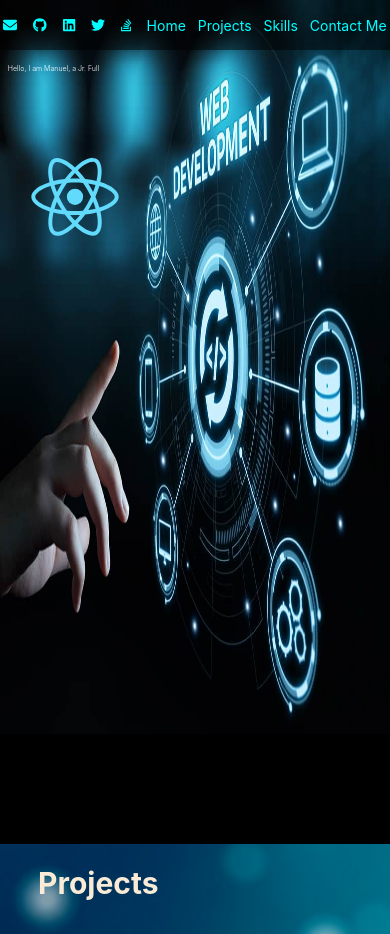
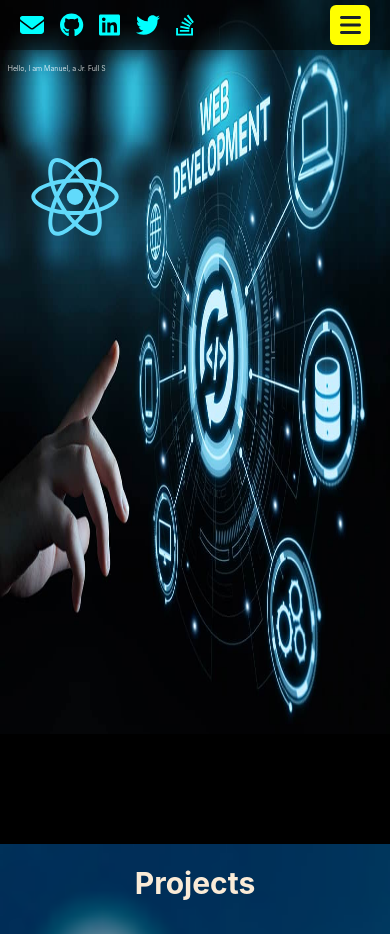
Before and after one commit to Manuel-hub-ca/Portfolio, a React (Create React App) app: page / in a window 390 px wide. Shown: the top 934 px of the page. Built offline with nearby package versions, Linux system fonts and the light colour scheme.

Commit message:
Added_hamburger_menu

```diff
--- a/src/App.css
+++ b/src/App.css
@@ -14,7 +14,6 @@ h2 {
   color: antiquewhite;
   display: inline;
   align-self: flex-start;
-  margin-left: 150px;
 }
 
 .scrollLink {
--- a/src/components/Footer.js
+++ b/src/components/Footer.js
@@ -2,7 +2,7 @@ import { Box, Flex } from '@chakra-ui/react';
 
 const Footer = () => {
   return (
-    <Box bgGradient={'linear(to top, cyan, white)'}>
+    <Box bgGradient={'linear(to top, cyan, white)'} width={'100vw'}>
       <footer>
         <Flex
           margin="0 auto"
--- a/src/components/Header.js
+++ b/src/components/Header.js
@@ -1,15 +1,27 @@
-import React from 'react';
+import React, { useState } from 'react';
 import { FontAwesomeIcon } from '@fortawesome/react-fontawesome';
-import { faEnvelope } from '@fortawesome/free-solid-svg-icons';
+import { faBars, faEnvelope } from '@fortawesome/free-solid-svg-icons';
 import {
   faGithub,
   faLinkedin,
   faTwitter,
   faStackOverflow,
 } from '@fortawesome/free-brands-svg-icons';
-import { Box, HStack } from '@chakra-ui/react';
+import {
+  Box,
+  HStack,
+  VStack,
+  Drawer,
+  DrawerOverlay,
+  DrawerContent,
+  DrawerCloseButton,
+  DrawerHeader,
+  DrawerBody,
+  IconButton,
+} from '@chakra-ui/react';
 import { Link as ScrollLink } from 'react-scroll';
 import { useBreakpointValue } from '@chakra-ui/react';
+
 export const socials = [
   {
     icon: faEnvelope,
@@ -33,7 +45,16 @@ export const socials = [
   },
 ];
 
+// ... (previous imports)
+
 const Header = () => {
+  const [isDrawerOpen, setDrawerOpen] = useState(false);
+  const iconSize = useBreakpointValue({ base: 'xl', md: 'l', lg: 'xl' });
+
+  const handleDrawerToggle = () => {
+    setDrawerOpen(!isDrawerOpen);
+  };
+
   const HandleClick = (id) => {
     const e = document.getElementById(id);
     if (e) {
@@ -42,27 +63,27 @@ const Header = () => {
         block: 'start',
       });
     }
+    // Close the drawer after clicking a link
+    setDrawerOpen(false);
   };
-  const iconSize = useBreakpointValue({ base: 'sm', md: 'l', lg: 'xl' });
-  // bgGradient={'linear(to-r, green.200, pink.500, black)'}
+
   return (
     <Box
       width={['100vw', '100vw', '100vw', '100vw']}
       height={'50px'}
       position={'fixed'}
       top={'0'}
-      // backgroundColor={'red'}
       backgroundColor={'rgba(0, 0, 0, 0.5)'}
     >
       <HStack
         width={'100%'}
         height={'100%'}
-        justifyContent={'space-around'}
+        justifyContent={['flex-start', 'flex-start','flex-start','space-around']}
         alignItems={'center'}
         color={'cyan'}
-        // backgroundColor={'red'}
+        pl={5}
       >
-        <nav>
+
         <HStack spacing={[4, 4, 5, 5]}>
           {socials.map((s, i) => (
             <a key={i} href={s.url} target="_blank" rel="noopener noreferrer">
@@ -75,10 +96,30 @@ const Header = () => {
             </a>
           ))}
         </HStack>
-        </nav>
 
-        <nav>
-          <HStack spacing={[3, 4, 5, 6]} fontSize={iconSize}>
+        {/* Hamburger Icon */}
+        <IconButton
+          icon={<FontAwesomeIcon icon={faBars} size={iconSize} />}
+          aria-label="Open Menu"
+          display={['block', 'block', 'block', 'none']}
+          onClick={handleDrawerToggle}
+          bgColor={'yellow'}
+          position={'absolute'}
+          right={5}
+        />
+
+        {/* Drawer for small screens */}
+        <Drawer
+          isOpen={isDrawerOpen}
+          onClose={handleDrawerToggle}
+          placement="right"
+        >
+          <DrawerOverlay />
+          <DrawerContent fontFamily={'cursive'}>
+            <DrawerCloseButton />
+            <DrawerHeader>Menu</DrawerHeader>
+            <DrawerBody bgColor={'cyan.200'}>
+              <VStack alignContent={'space-around'} fontSize={'30px'} justifyContent={'space-around'} height={'100%'} spacing={4} textColor={'blackAlpha.800'}>
                 <ScrollLink
                   href="#home"
                   onClick={() => HandleClick('home')}
@@ -86,7 +127,6 @@ const Header = () => {
                 >
                   Home
                 </ScrollLink>
-
                 <ScrollLink
                   href="#projects"
                   onClick={() => HandleClick('projects')}
@@ -94,7 +134,6 @@ const Header = () => {
                 >
                   Projects
                 </ScrollLink>
-
                 <ScrollLink
                   href="#skills"
                   onClick={() => HandleClick('skills')}
@@ -102,7 +141,6 @@ const Header = () => {
                 >
                   Skills
                 </ScrollLink>
-
                 <ScrollLink
                   href="#contact-me"
                   onClick={() => HandleClick('contact-me')}
@@ -110,10 +148,46 @@ const Header = () => {
                 >
                   Contact Me
                 </ScrollLink>
+              </VStack>
+            </DrawerBody>
+          </DrawerContent>
+        </Drawer>
 
-            {/* <a href="#skills" onClick={() => HandleClick('skills')}>Skills</a>
-
-            <a href="#contact-me" onClick={() => HandleClick("contact-me")}>Contact me</a> */}
+        {/* Regular navigation links */}
+        <nav>
+          <HStack
+            spacing={6}
+            fontSize={iconSize}
+            display={['none', 'none', 'none', 'flex']}
+          >
+            <ScrollLink
+              href="#home"
+              onClick={() => HandleClick('home')}
+              className="scrollLink"
+            >
+              Home
+            </ScrollLink>
+            <ScrollLink
+              href="#projects"
+              onClick={() => HandleClick('projects')}
+              className="scrollLink"
+            >
+              Projects
+            </ScrollLink>
+            <ScrollLink
+              href="#skills"
+              onClick={() => HandleClick('skills')}
+              className="scrollLink"
+            >
+              Skills
+            </ScrollLink>
+            <ScrollLink
+              href="#contact-me"
+              onClick={() => HandleClick('contact-me')}
+              className="scrollLink"
+            >
+              Contact Me
+            </ScrollLink>
           </HStack>
         </nav>
       </HStack>
--- a/src/components/ProjectsSections.js
+++ b/src/components/ProjectsSections.js
@@ -3,50 +3,6 @@ import bgImg3 from '../assets/bgImg3.jpeg';
 import { Box, Heading } from '@chakra-ui/react';
 import Card from './Card';
 
-// const projects = [
-//   {
-//     title: 'MirrorFashion',
-//     description:
-//       'Developed an elegant GUI for a clothing store application using pure HTML and CSS.',
-//     getImageSrc: () => require('../assets/onlineClothesStore.jpg'),
-//     link: 'https://github.com/Manuel-hub-ca/MirrorFashion',
-//   },
-//   {
-//     title: 'Mybrary ',
-//     description:
-//       'Engineered a Full Stack MVC Library Book Management Web Application that leveraged HTML, CSS, JavaScript, and the EJS templating engine. Accomplished seamless deployment of the application via Railway, ensuring accessibility and user availability.',
-//     getImageSrc: () => require('../assets/book.jpg'),
-//     link: 'https://github.com/Manuel-hub-ca/Mybrary',
-//   },
-//   {
-//     title: 'Task-Management',
-//     description:
-//       'Developed a robust Nestjs API project with a primary focus on user authentication and login using JWT. The API leverages TypeScript and smoothy manages CRUD operations for tasks , establishing a clear user-task relationship.',
-//     getImageSrc: () => require('../assets/apiTask.jpg'),
-//     link: 'https://github.com/Manuel-hub-ca/nestjs-task-management',
-//   },
-//   {
-//     title: 'JWT Authentication',
-//     description:
-//       'Crafted a purpose-oriented authentication API in Visual Studio Code using the Nestjs framework and the TypeScript programming language. Employed the modern ORM tool Prisma to enhance data management. Implemented robust JWT-based authentication for heightened security. The project showcases my adeptness in building modern, secure APIs for seamless user interaction.',
-//     getImageSrc: () => require('../assets/authImg.jpg'),
-//     link: 'https://github.com/Manuel-hub-ca/nestjs-jwt',
-//   },
-//   {
-//     title: 'Book Management',
-//     description:
-//       'Developed an API application for a Book Management System, harnessing the power of pure Golang programming language. Smoothly integrated data base opertaions using Postgres, enhancing data management and retrieval efficiency.',
-//     getImageSrc: () => require('../assets/book2.jpg'),
-//     link: 'https://github.com/Manuel-hub- ca/SimpleProGoCRUDRESTAPInoframework',
-//   },
-//   {
-//     title: 'Portfolio',
-//     description:
-//       'React frontend porfolio using modern libraries such as chakra',
-//     getImageSrc: () => require('../assets/porfolio.jpg'),
-//     link: 'https://github.com/Manuel-hub-ca/Portfolio.git',
-//   },
-// ];
 const projects = [
   {
     title: 'MirrorFashion',
@@ -103,11 +59,11 @@ const ProjectsSection = () => {
       alignItems="center"
       spacing={8}
     >
-      <Heading as={'h2'} ml={['38px', '80px', '100px','130px']} mt={'20px'} id='projects'>Projects</Heading>
+      <Heading as={'h2'} textAlign={'center'} w={'100%'} mt={'20px'} id='projects'>Projects</Heading>
 
       <Box
         display={'grid'}
-        gridTemplateColumns={'repeat(2, minmax(0, 1fr))'}
+        gridTemplateColumns={['repeat(1, minmax(0, 1fr))', 'repeat(2, minmax(0, 1fr))']}
         gridGap={8}
         width={'80%'}
         marginBottom={'80px'}
--- a/src/components/Skills.js
+++ b/src/components/Skills.js
@@ -25,17 +25,17 @@ const responsive = {
     slidesToSlide: 1,
   },
   desktop: {
-    breakpoint: { max: 3000, min: 1024 },
+    breakpoint: { max: 3000, min: 1200 },
     items: 3,
     slidesToSlide: 1,
   },
   tablet: {
-    breakpoint: { max: 1024, min: 464 },
-    items: 3,
+    breakpoint: { max: 1200, min: 764 },
+    items: 2,
     slidesToSlide: 1,
   },
   mobile: {
-    breakpoint: { max: 464, min: 0 },
+    breakpoint: { max: 764, min: 0 },
     items: 1,
     slidesToSlide: 1,
   },
```
Lines whose indentation alone changed are shown as unchanged.
